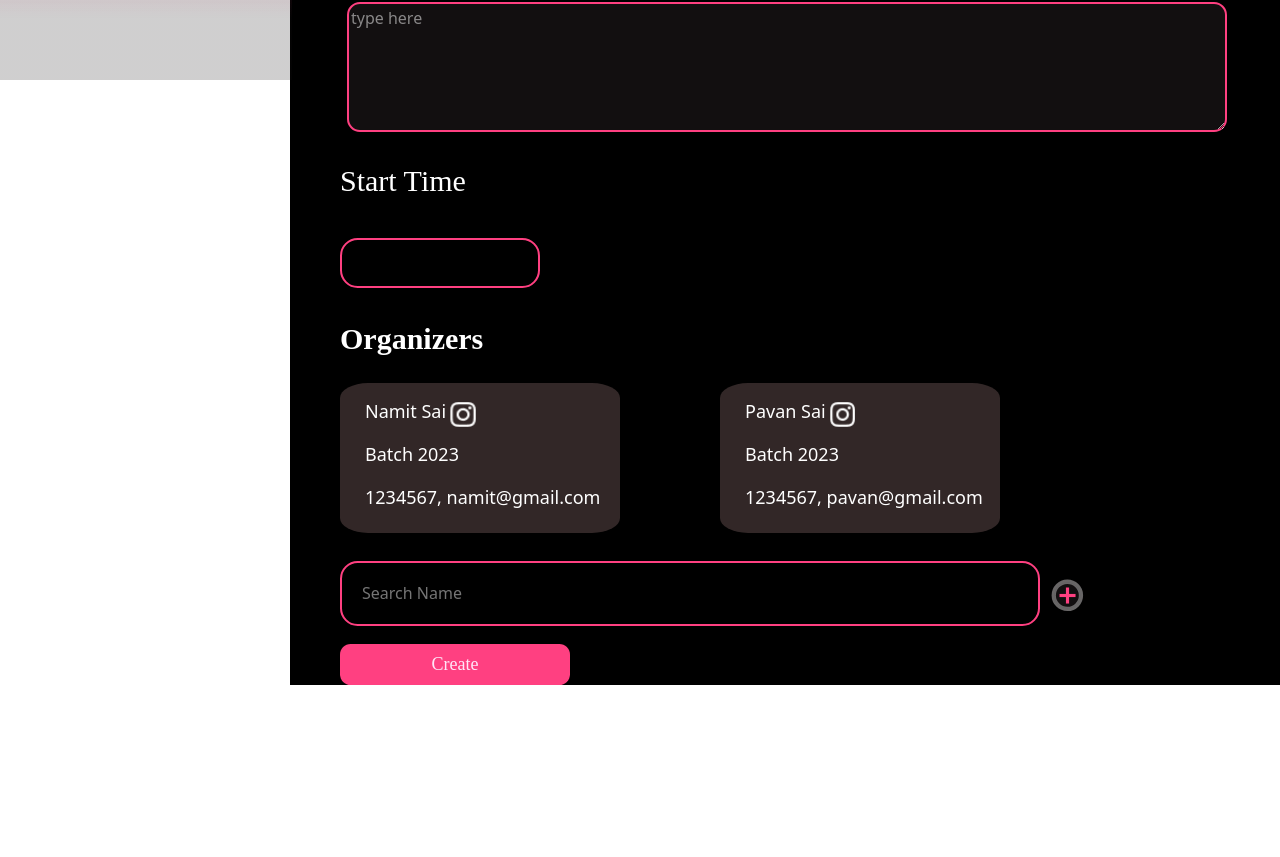
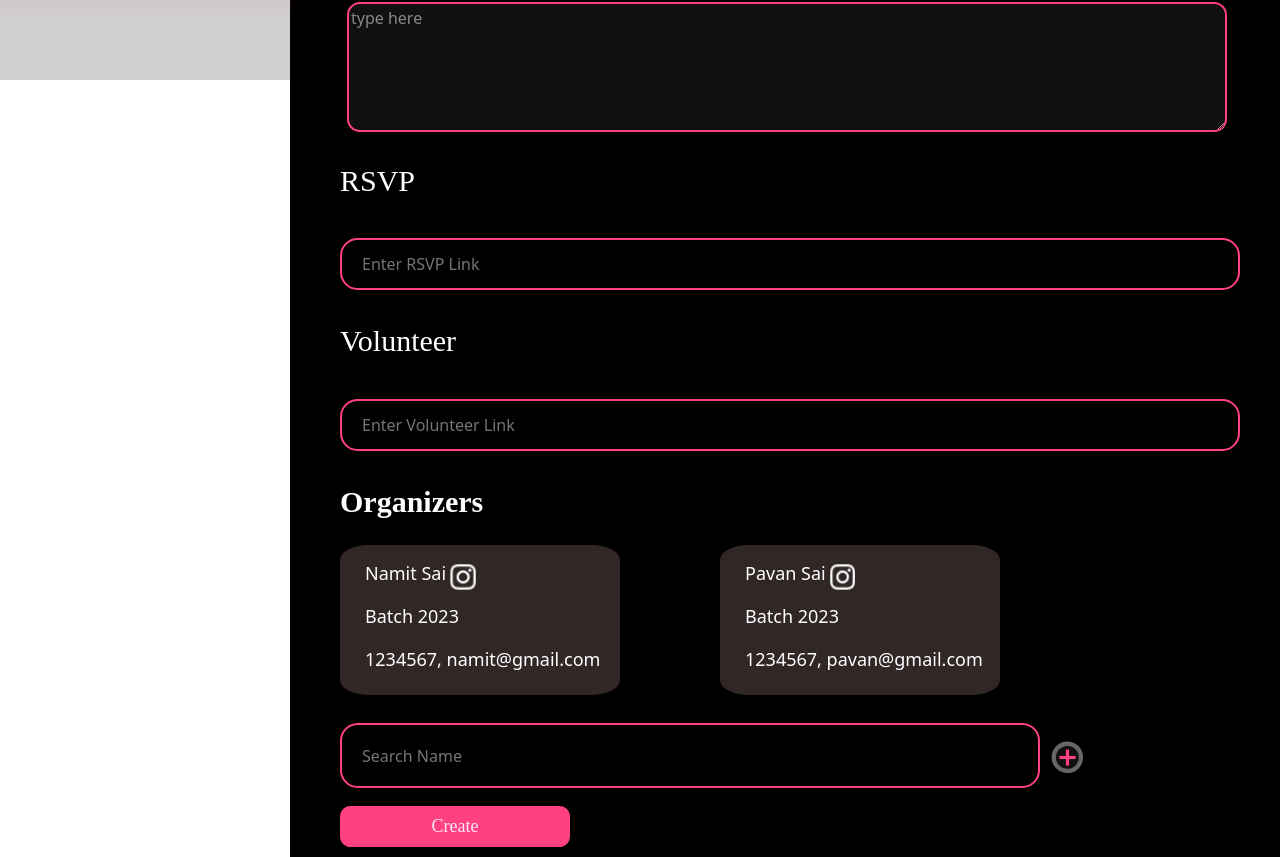
Before and after one commit to Namitsai19082005/EventureX-DBMS-Project, a React (Vite) app in the folder DBMS_Project/: page /MusicClub in a window 1280 px wide. Shown: the part 800-1657 px from the top of the page. Before the commit the page ends 1485 px from the top, so only its background shows below. Built offline with nearby package versions, Linux system fonts and the light colour scheme.

Commit message:
Link for rsvp

```diff
--- a/DBMS_Project/src/Components/MusicClubEvents.jsx
+++ b/DBMS_Project/src/Components/MusicClubEvents.jsx
@@ -44,13 +44,17 @@ function MusicClubEvents(){
           <textarea className={styles.text2}>type here</textarea>
           </div>
           <div className={styles.description}>
-            <p> Start Time </p>
+            <p> RSVP </p>
           </div>
-          <div className={styles.form}>
-            <form>
-              <input type="text" id="desc2"/>
-            </form>
+          <div className={styles.userform}>
+            <input type="text" id="username" placeholder="Enter RSVP Link"/>
+        </div>
+          <div className={styles.description}>
+            <p>Volunteer</p>
           </div>
+          <div className={styles.userform}>
+            <input type="text" id="username" placeholder="Enter Volunteer Link"/>
+        </div>
           <div className={styles.description}>
             <b>Organizers </b>
           </div>
--- a/DBMS_Project/src/Components/MusicClubEvents.module.css
+++ b/DBMS_Project/src/Components/MusicClubEvents.module.css
@@ -76,6 +76,22 @@ input[id=desc2]{
   border-radius: 17.702px;
   background: rgba(0, 0, 0, 0.38);
 }
+
+input[id=username]{
+  width:900px;
+  padding:12px 20px;
+  margin: 8px 0;
+  box-sizing: border-box;
+  border: 2px solid #FF4081;
+  border-radius: 17.702px;
+  background-color: black;
+  color:white;
+}
+
+.userform{
+  margin-left:50px;
+}
+
 .name{
   display:flex;
 }
@@ -118,6 +134,7 @@ input[id=desc3]{
   gap: 12.342px;
   border-radius: 10.65px;
   background: #FF4081;
+  margin-bottom: 10px;
 }
 .textcreate{
   margin-top:5px;
--- a/DBMS_Project/src/Components/Settings.jsx
+++ b/DBMS_Project/src/Components/Settings.jsx
@@ -6,7 +6,6 @@ import { useState } from "react"
 import { useEffect } from "react"
 function Settings({ profileInfo, updateProfileInfo })
 {
-
   const [username, setUsername] = useState(profileInfo.username);
   const [mobile, setMobile] = useState(profileInfo.mobile);
   const [description, setDescription] = useState(profileInfo.description || "");
```
